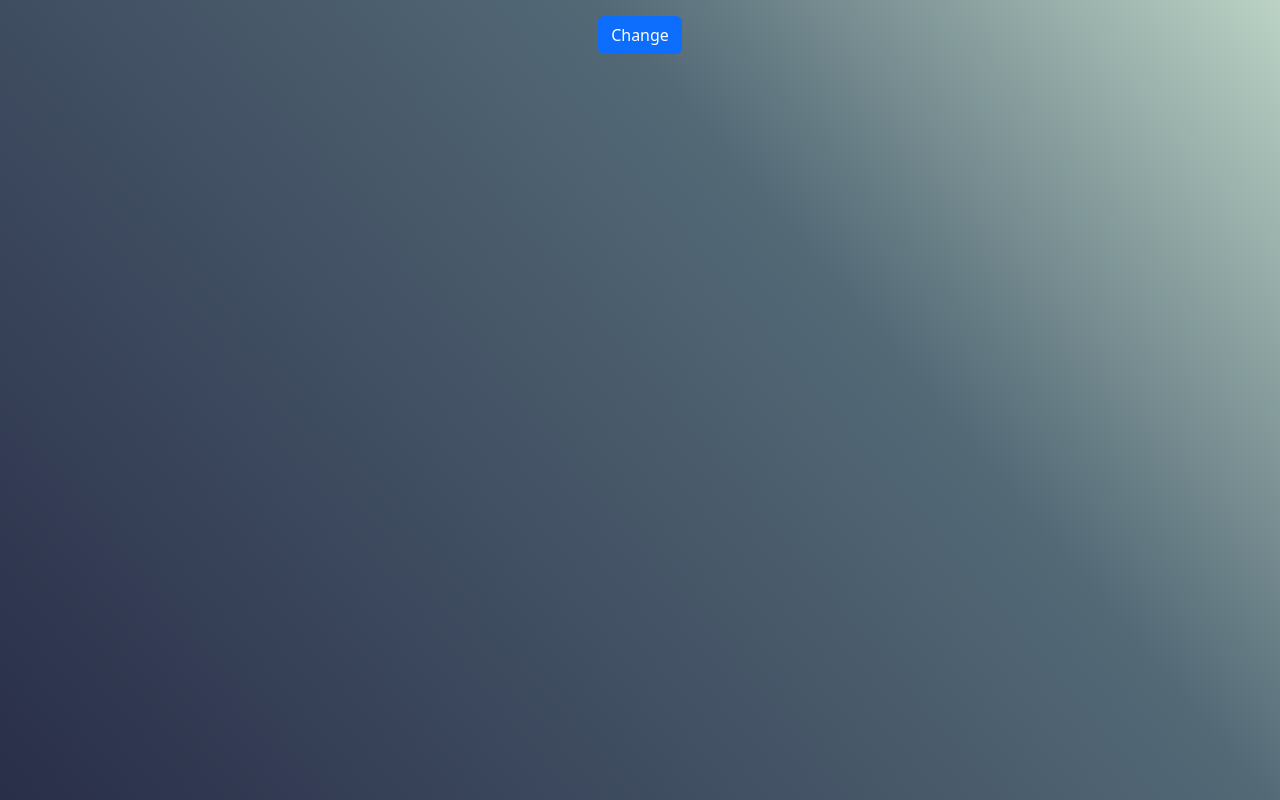
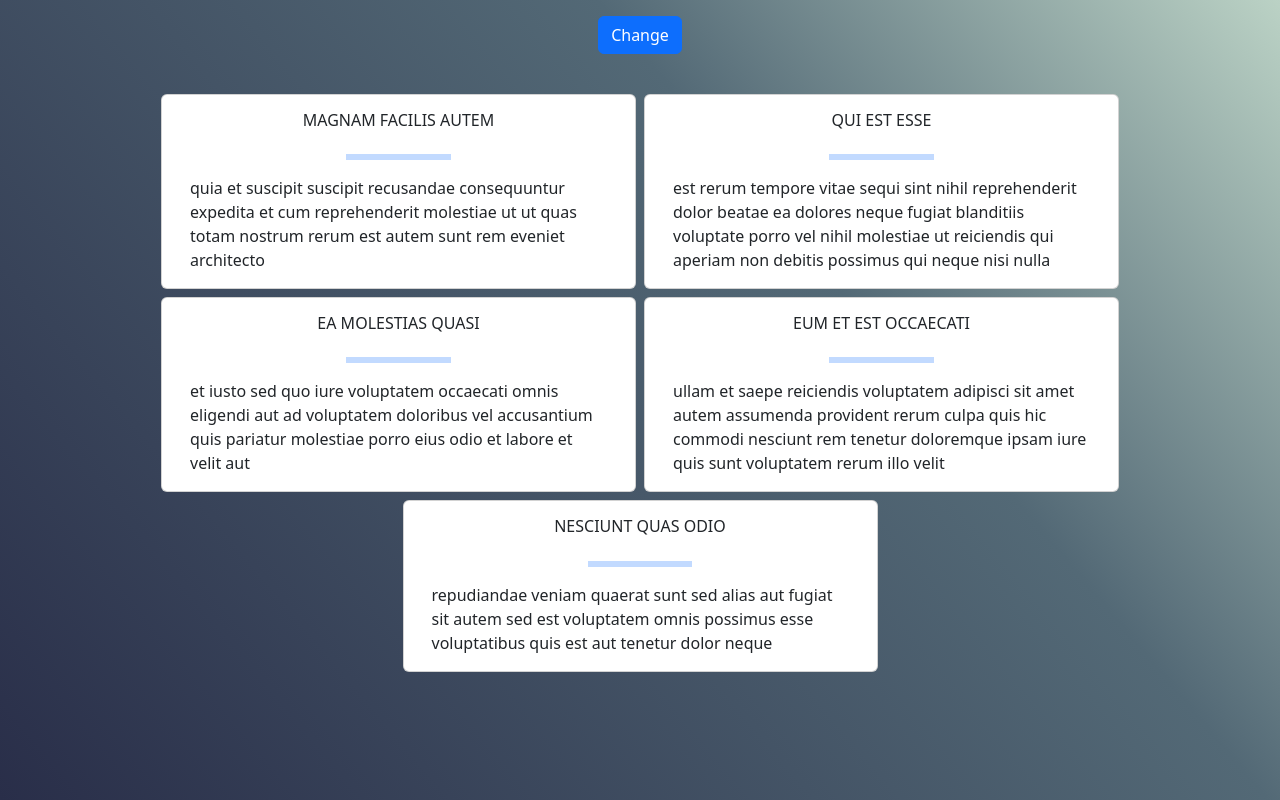
Before and after one commit to PincelliN/dark-mode, a React (Create React App) app: page / in a window 1280 px wide. Built offline with nearby package versions, Linux system fonts and the light colour scheme.

Commit message:
feat: add cards

```diff
--- a/src/App.tsx
+++ b/src/App.tsx
@@ -1,11 +1,13 @@
 import React from "react";
 import "./App.css";
 import Button from "./components/button";
+import Cards from "./components/cards";
 
 function App() {
   return (
     <div className="App">
       <Button />
+      <Cards />
     </div>
   );
 }
--- /dev/null
+++ b/src/components/cards.tsx
@@ -0,0 +1,54 @@
+type ElementType = {
+  title: string;
+  description: string;
+};
+
+const element: ElementType[] = [
+  {
+    title: "magnam facilis autem",
+    description:
+      "quia et suscipit suscipit recusandae consequuntur expedita et cum reprehenderit molestiae ut ut quas totam nostrum rerum est autem sunt rem eveniet architecto",
+  },
+  {
+    title: "qui est esse",
+    description:
+      "est rerum tempore vitae sequi sint nihil reprehenderit dolor beatae ea dolores neque fugiat blanditiis voluptate porro vel nihil molestiae ut reiciendis qui aperiam non debitis possimus qui neque nisi nulla",
+  },
+  {
+    title: "ea molestias quasi",
+    description:
+      "et iusto sed quo iure voluptatem occaecati omnis eligendi aut ad voluptatem doloribus vel accusantium quis pariatur molestiae porro eius odio et labore et velit aut",
+  },
+  {
+    title: "eum et est occaecati",
+    description:
+      "ullam et saepe reiciendis voluptatem adipisci sit amet autem assumenda provident rerum culpa quis hic commodi nesciunt rem tenetur doloremque ipsam iure quis sunt voluptatem rerum illo velit",
+  },
+  {
+    title: "nesciunt quas odio",
+    description:
+      "repudiandae veniam quaerat sunt sed alias aut fugiat sit autem sed est voluptatem omnis possimus esse voluptatibus quis est aut tenetur dolor neque",
+  },
+];
+
+export default function Cards() {
+  return (
+    <>
+      <div className="container">
+        <div className="row d-flex justify-content-center ">
+          {element.map((el) => (
+            <>
+              <div className="card  col-5  m-1 ">
+                <div className="card-body d-flex flex-column justify-content-start align-items-center">
+                  <h6 className="card-title text-uppercase">{el.title}</h6>
+                  <hr className="border border-primary border-3 w-25" />
+                  <p className="card-text">{el.description}</p>
+                </div>
+              </div>
+            </>
+          ))}
+        </div>
+      </div>
+    </>
+  );
+}
```
